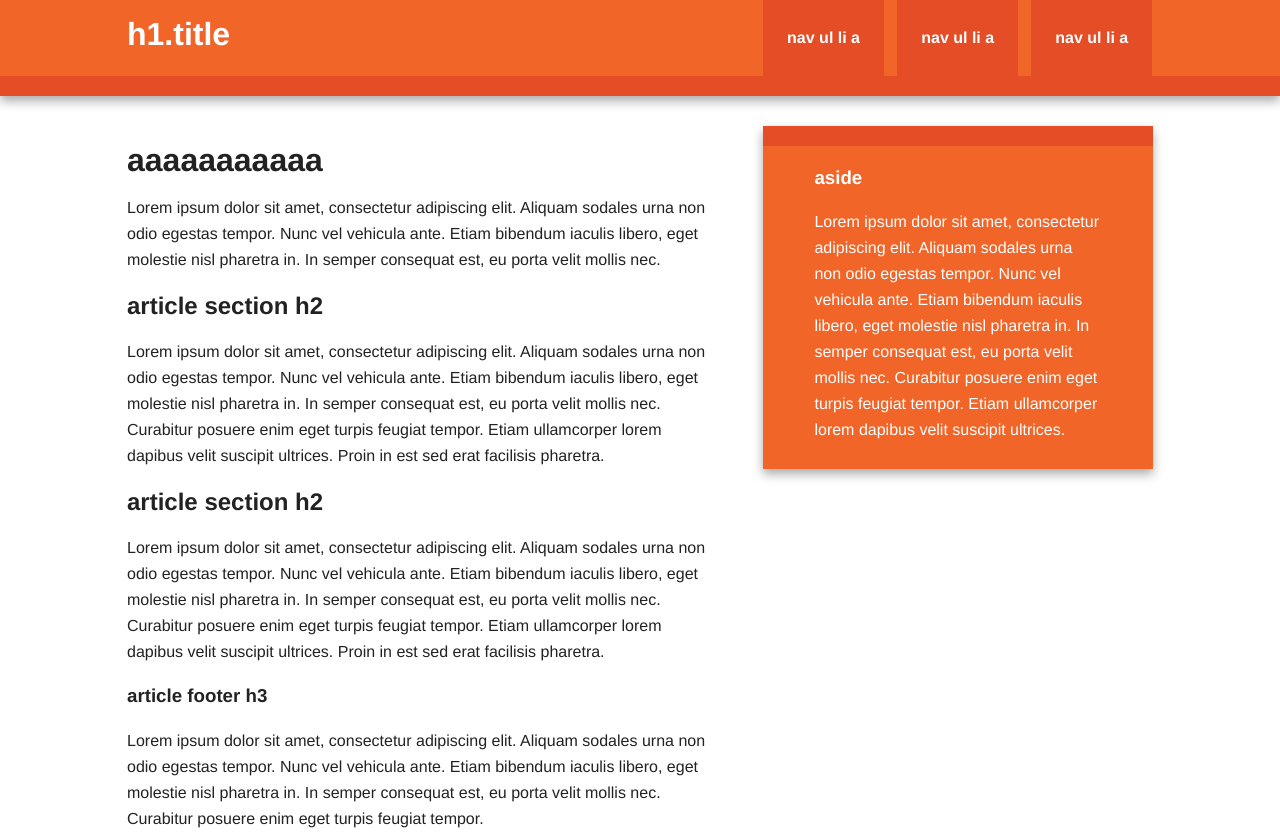
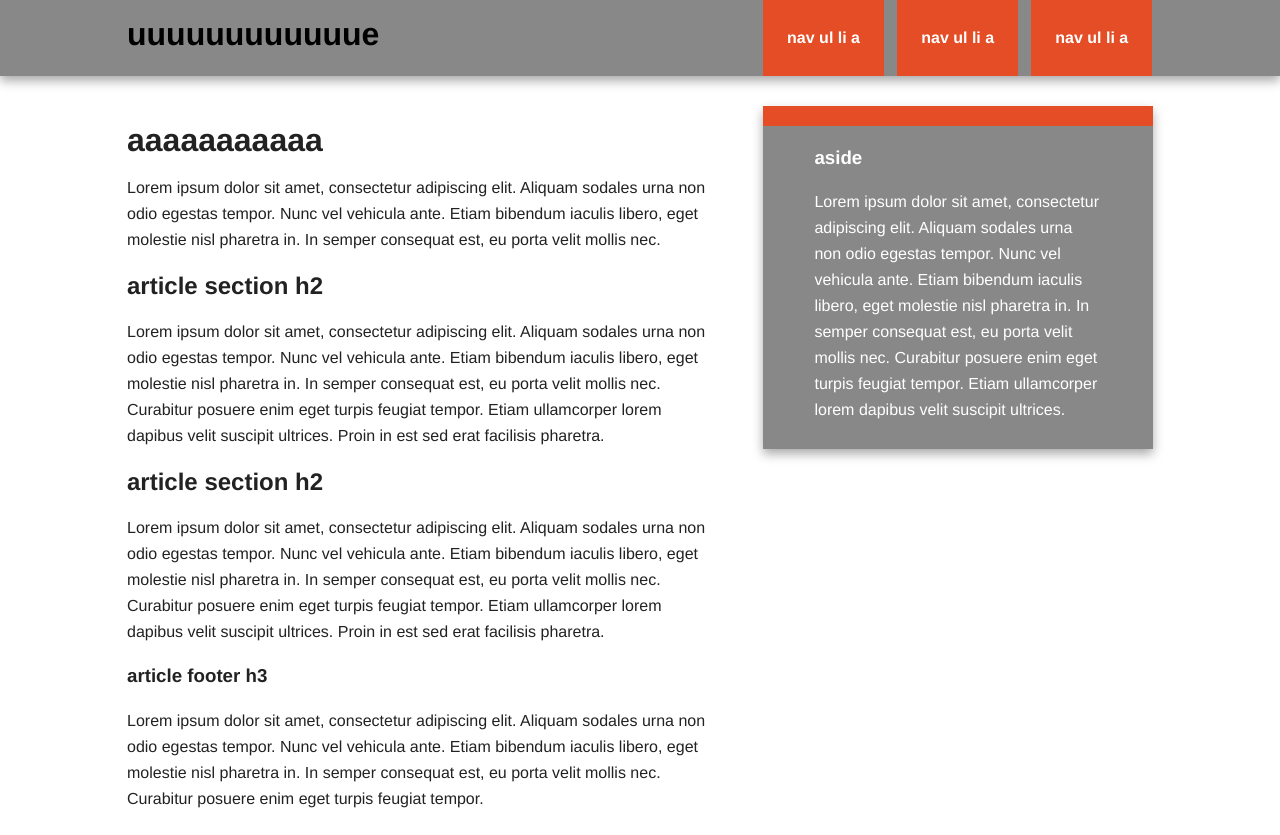
Before and after one commit to Yottomo/Git_Prac, a plain HTML site: page index.html in a window 1280 px wide. Shown: the top 835 px of the page. Drawn offline with nearby package versions, Linux system fonts and the light colour scheme.

Commit message:
sankaime

```diff
--- a/css/main.css
+++ b/css/main.css
@@ -74,7 +74,7 @@ body {
    =================== */
 
 .header-container {
-    border-bottom: 20px solid #e44d26;
+    border-bottom: 20px solid #d44d5;
 }
 
 .footer-container,
@@ -85,11 +85,11 @@ body {
 .header-container,
 .footer-container,
 .main aside {
-    background: #f16529;
+    background: #888888;
 }
 
 .title {
-    color: white;
+    color: black;
 }
 
 /* ==============
--- a/index.html
+++ b/index.html
@@ -16,7 +16,7 @@
 
         <div class="header-container">
             <header class="wrapper clearfix">
-                <h1 class="title">h1.title</h1>
+                <h1 class="title">uuuuuuuuuuuue</h1>
                 <nav>
                     <ul>
                         <li><a href="#">nav ul li a</a></li>
```
